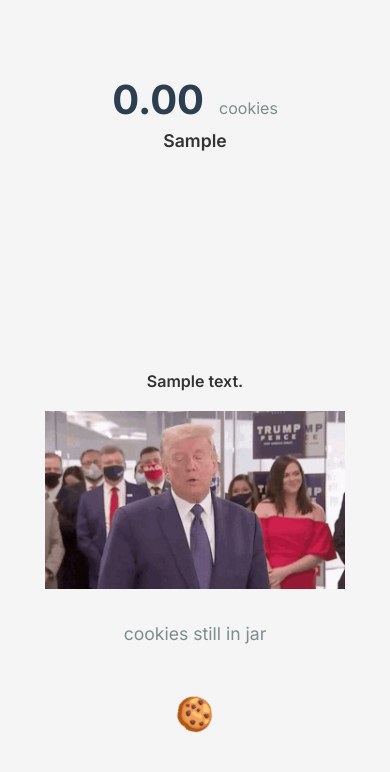
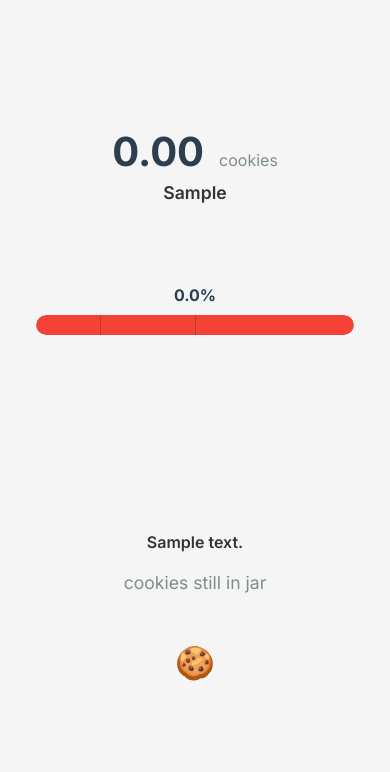
Before and after one commit to zoidypuh/cookie-counter, a Flask app: template templates/index.html in a window 390 px wide. Shown: the top 772 px of the page. Run offline with Flask 3, Linux system fonts and the light colour scheme; the template is opened without the code that fills it: most values are stand-ins (such as "Sample title", 1, 10 or a date in 2020).

Commit message:
Simplify UI: transparent MM bar with solid colors, remove Trump gifs and cookie animations

```diff
--- a/app.py
+++ b/app.py
@@ -152,6 +152,15 @@ def get_cookie_data():
         equity = account_info['equity']
         pnl_24h = account_info.get('pnl_24h')
         pnl_24h_percentage = account_info.get('pnl_24h_percentage')
+
+        # Get maintenance margin data
+        maintenance_margin = account_info.get('maintenance_margin', 0)
+        maintenance_margin_rate = account_info.get('maintenance_margin_rate', 0)
+        available_balance = account_info.get('available_balance', 0)
+
+        # Calculate maintenance margin used percentage
+        # This shows how much of your equity is being used for maintenance margin
+        mm_used_percentage = (maintenance_margin / equity * 100) if equity > 0 else 0
         pnl_24h_source = account_info.get('pnl_24h_source', 'approx')
         pnl_24h_hours = account_info.get('pnl_24h_hours')
 
@@ -205,7 +214,6 @@ def get_cookie_data():
         primary_line = next((line for line in lines if line['class'] != 'neutral'), lines[0])
         pnl_color = primary_line['color']
         pnl_class = primary_line['class']
-        show_winning_gif = (one_hour_line['class'] == 'gain' and day_line['class'] == 'gain')
 
         headline_pct = pnl_24h_percentage if pnl_24h_source != 'missing' else pnl_1h_percentage
 
@@ -218,11 +226,11 @@ def get_cookie_data():
             'pnl_color': pnl_color,
             'pnl_class': pnl_class,
             'cookie_grid': cookie_grid,
-            'show_winning_gif': show_winning_gif,
             'chart_data': [], # Placeholder for chart data
             'effective_leverage': effective_leverage,
             'leverage_display': leverage_display,
-            'leverage_class': leverage_class
+            'leverage_class': leverage_class,
+            'maintenance_margin_percentage': mm_used_percentage
         }
 
     except:
@@ -235,11 +243,11 @@ def get_cookie_data():
             'pnl_color': 'gray',
             'pnl_class': 'neutral',
             'cookie_grid': [],
-            'show_winning_gif': False,
             'chart_data': [],
             'effective_leverage': None,
             'leverage_display': None,
-            'leverage_class': 'leverage-neutral'
+            'leverage_class': 'leverage-neutral',
+            'maintenance_margin_percentage': 0
         }
 
 @app.route('/')
--- a/bybit_client.py
+++ b/bybit_client.py
@@ -82,6 +82,11 @@ class BybitClient:
 
             account_data = balance_response['result']['list'][0]
             total_equity_usd = float(account_data['totalEquity'])
+
+            # Extract maintenance margin data
+            total_maintenance_margin = float(account_data.get('totalMaintenanceMargin', 0))
+            account_mm_rate = float(account_data.get('accountMMRate', 0))
+            total_available_balance = float(account_data.get('totalAvailableBalance', 0))
 
             now = datetime.now(timezone.utc)
 
@@ -218,7 +223,10 @@ class BybitClient:
                 'pnl_72h_hours': pnl_72h_hours,
                 'equity_snapshots': equity_data,
                 'currency': 'USD',
-                'effective_leverage': effective_leverage
+                'effective_leverage': effective_leverage,
+                'maintenance_margin': total_maintenance_margin,
+                'maintenance_margin_rate': account_mm_rate,
+                'available_balance': total_available_balance
             }
 
         except Exception as e:
--- a/static/style.css
+++ b/static/style.css
@@ -50,6 +50,69 @@ main {
 
 .leverage-display.leverage-neutral {
     color: #9E9E9E;
+}
+
+/* Maintenance Margin Indicator */
+.maintenance-margin-container {
+    width: 80%;
+    max-width: 900px;
+    margin: 20px auto 15px auto;
+    padding: 15px;
+    background: transparent;
+    border-radius: 10px;
+}
+
+.mm-header {
+    display: flex;
+    justify-content: center;
+    align-items: center;
+    margin-bottom: 10px;
+}
+
+.mm-label {
+    font-size: 0.9rem;
+    color: #666;
+    font-weight: 500;
+}
+
+.mm-percentage {
+    font-size: 1.1rem;
+    font-weight: 700;
+    color: #2c3e50;
+}
+
+.mm-bar-background {
+    position: relative;
+    width: 100%;
+    height: 20px;
+    background: #e0e0e0;
+    border-radius: 10px;
+    overflow: hidden;
+}
+
+.mm-bar-fill {
+    position: absolute;
+    top: 0;
+    left: 0;
+    height: 100%;
+    transition: background-color 0.3s ease;
+    border-radius: 10px;
+}
+
+.mm-bar-markers {
+    position: absolute;
+    top: 0;
+    left: 0;
+    width: 100%;
+    height: 100%;
+}
+
+.mm-marker {
+    position: absolute;
+    top: 0;
+    width: 1px;
+    height: 100%;
+    background: rgba(0, 0, 0, 0.2);
 }
 
 .chart-container {
@@ -181,16 +244,7 @@ main {
     }
 }
 
-.gif-container {
-    text-align: center;
-    margin-bottom: 30px;
-}
 
-.pnl-gif {
-    max-width: 450px;
-    height: auto;
-    display: inline-block;
-}
 
 .cookie-section {
     text-align: center;
@@ -295,6 +304,19 @@ main {
         padding: 15px;
     }
 
+    .maintenance-margin-container {
+        width: 95%;
+        padding: 12px;
+    }
+
+    .mm-label {
+        font-size: 0.85rem;
+    }
+
+    .mm-percentage {
+        font-size: 1rem;
+    }
+
     .cookie-count .count {
         font-size: 3rem;
     }
@@ -308,39 +330,13 @@ main {
         padding: 15px;
     }
 
-    @keyframes cookieFall {
-        0% {
-            transform: translateY(-100vh) translateX(calc(var(--x-offset, 0) * 0.5)) rotate(0deg);
-            opacity: 0;
-        }
-        10% {
-            opacity: 1;
-        }
-        70% {
-            transform: translateY(0) translateX(calc(var(--x-offset, 0) * 0.5)) rotate(360deg);
-        }
-        80% {
-            transform: translateY(-20px) translateX(calc(var(--x-offset, 0) * 0.5)) rotate(380deg);
-        }
-        90% {
-            transform: translateY(0) translateX(calc(var(--x-offset, 0) * 0.5)) rotate(400deg);
-        }
-        95% {
-            transform: translateY(-8px) translateX(calc(var(--x-offset, 0) * 0.5)) rotate(410deg);
-        }
-        100% {
-            transform: translateY(0) translateX(0) rotate(420deg);
-            opacity: 1;
-        }
-    }
+
 
     .cookie-emoji {
         font-size: 2.5rem;
     }
 
-    .pnl-gif {
-        max-width: 375px;
-    }
+
 
     .pnl-display.loss {
         font-size: 1.3rem;
@@ -369,9 +365,7 @@ main {
         font-size: 1rem;
     }
 
-    .pnl-gif {
-        max-width: 300px;
-    }
+
 
     .jar-label {
         font-size: 1.1rem;
--- a/templates/index.html
+++ b/templates/index.html
@@ -59,17 +59,6 @@
 
             // Store current status for next comparison
             localStorage.setItem('hourPnlStatus', currentHourStatus);
-
-            // Handle cookie animation
-            if (sessionStorage.getItem('animationPlayed')) {
-                const cookies = document.querySelectorAll('.cookie-emoji');
-                cookies.forEach(cookie => {
-                    cookie.style.animation = 'none';
-                    cookie.style.opacity = '1';
-                });
-            } else {
-                sessionStorage.setItem('animationPlayed', 'true');
-            }
         });
     </script>
 </head>
@@ -87,6 +76,24 @@
                 </div>
                 {% endif %}
             </div>
+
+            <!-- Maintenance Margin Indicator -->
+            <div class="maintenance-margin-container">
+                <div class="mm-header">
+                    <span class="mm-percentage">{{ "%.1f"|format(maintenance_margin_percentage) }}%</span>
+                </div>
+                <div class="mm-bar-background">
+                    <div class="mm-bar-fill"
+                         style="width: 100%;
+                                background: {% if maintenance_margin_percentage < 20 %}#4CAF50{% elif maintenance_margin_percentage < 50 %}#FF9800{% else %}#F44336{% endif %};">
+                    </div>
+                    <div class="mm-bar-markers">
+                        <span class="mm-marker" style="left: 20%"></span>
+                        <span class="mm-marker" style="left: 50%"></span>
+                    </div>
+                </div>
+            </div>
+
             <div class="chart-container">
                 <canvas id="cookieChart"></canvas>
             </div>
@@ -97,17 +104,6 @@
                     {% endfor %}
                 </div>
             </div>
-
-            <div class="gif-container">
-                {% if show_winning_gif %}
-                    <img src="{{ url_for('static', filename='trump-winning.gif') }}" alt="Winning" class="pnl-gif">
-                {% else %}
-                    <img src="{{ url_for('static', filename='trump-losing.gif') }}" alt="Losing" class="pnl-gif">
-                {% endif %}
-            </div>
-
-            <p></p>
-            <p></p>
 
             <div class="cookie-section">
                 <div class="jar-label">cookies still in jar</div>
```
Also changed, not shown: other parts of static/style.css (+18 -46 lines).
